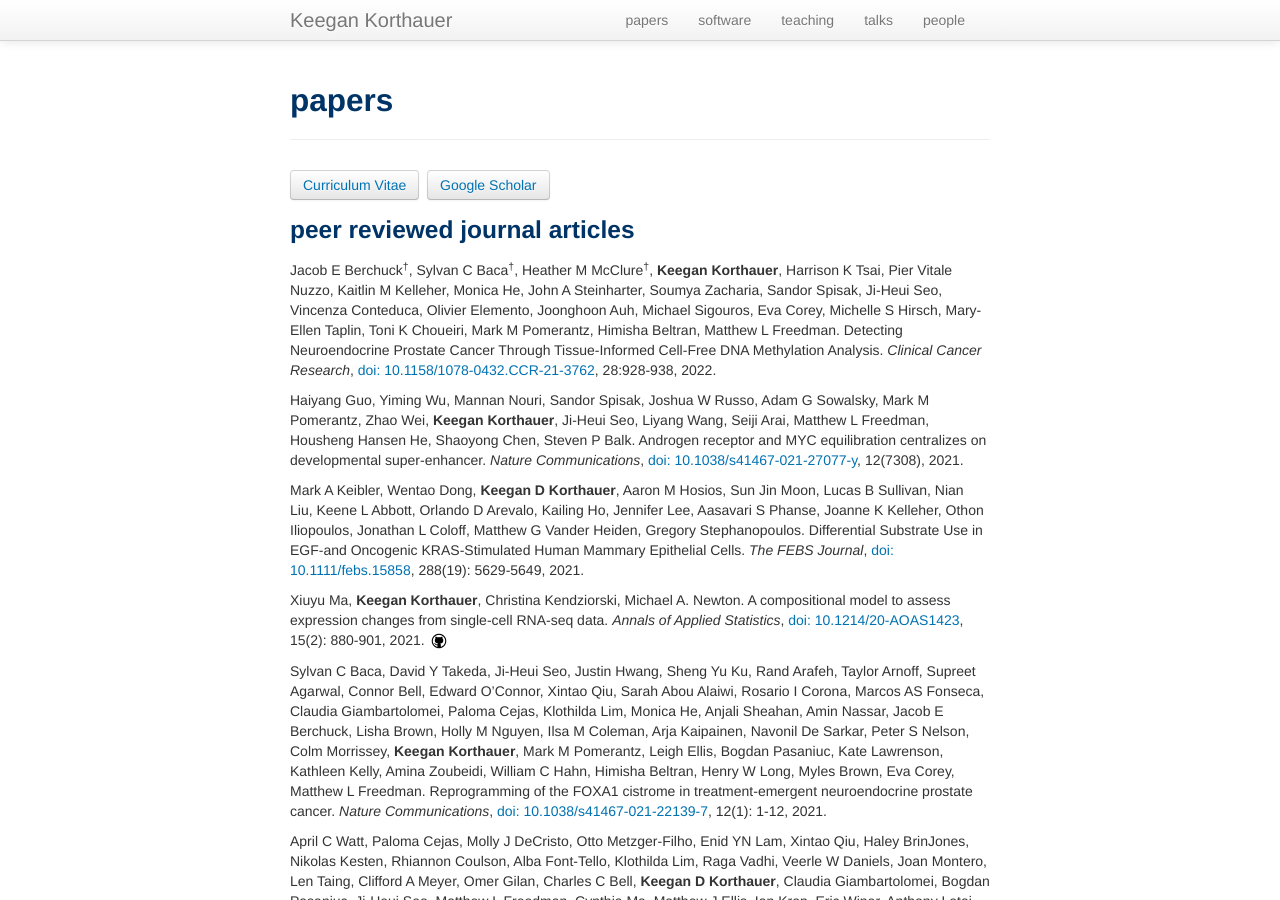
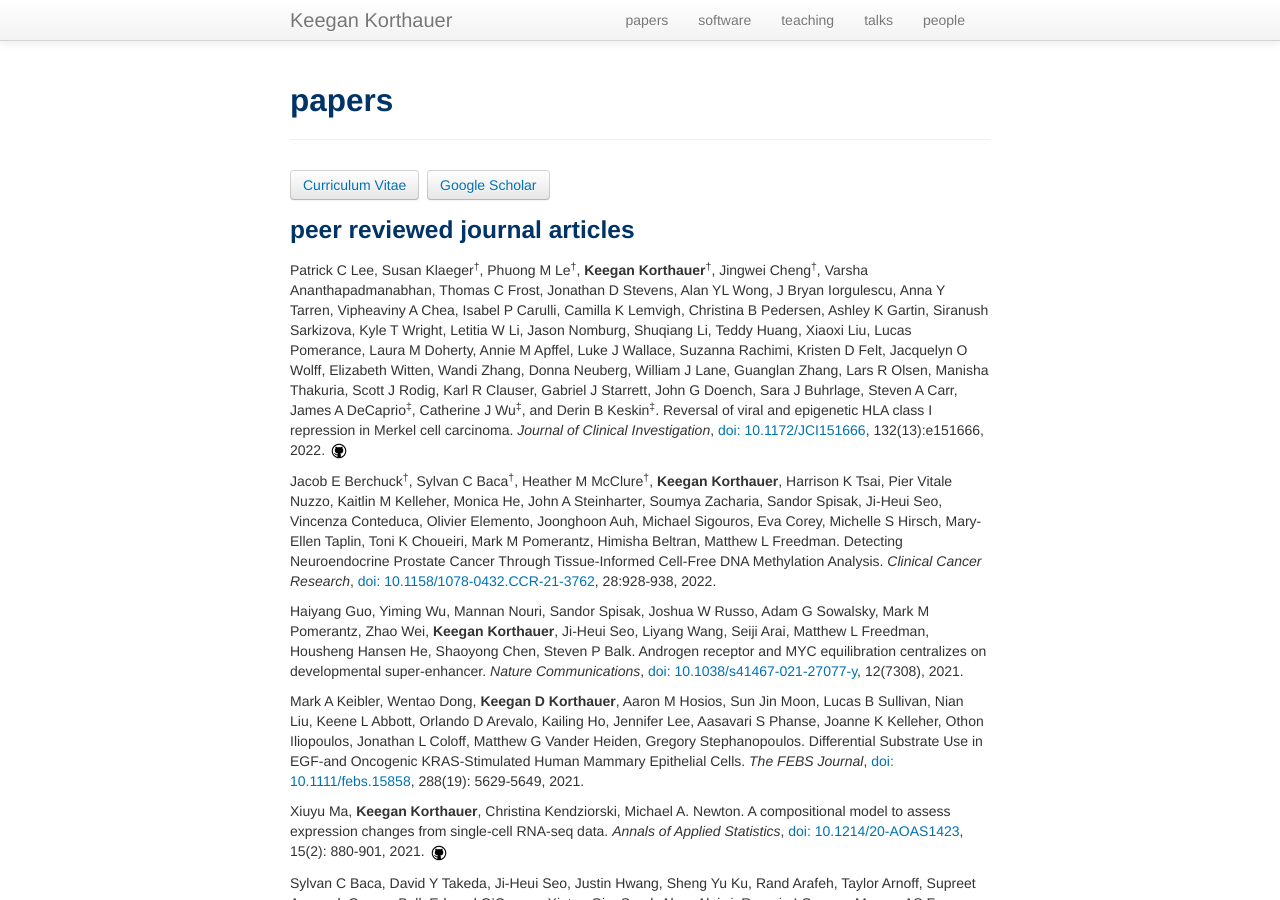
Before and after one commit to kdkorthauer/kdkorthauer.github.io, a Jekyll site: the page built from pages/papers.md, in a window 1280 px wide and 900 px high. Built offline with Jekyll 4.4.1, drawn with Linux system fonts in a browser that asks for light colours; comment, search, counter and statistics services are not loaded.

Commit message:
add MCC paper

```diff
--- a/pages/papers.md
+++ b/pages/papers.md
@@ -18,6 +18,9 @@ title: papers
 
 
 ### peer reviewed journal articles
+
+Patrick C Lee, Susan Klaeger<sup>&dagger;</sup>, Phuong M Le<sup>&dagger;</sup>, **Keegan Korthauer**<sup>&dagger;</sup>, Jingwei Cheng<sup>&dagger;</sup>, Varsha Ananthapadmanabhan, Thomas C Frost, Jonathan D Stevens, Alan YL Wong, J Bryan Iorgulescu, Anna Y Tarren, Vipheaviny A Chea, Isabel P Carulli, Camilla K Lemvigh, Christina B Pedersen, Ashley K Gartin, Siranush Sarkizova, Kyle T Wright, Letitia W Li, Jason Nomburg, Shuqiang Li, Teddy Huang, Xiaoxi Liu, Lucas Pomerance, Laura M Doherty, Annie M Apffel, Luke J Wallace, Suzanna Rachimi, Kristen D Felt, Jacquelyn O Wolff, Elizabeth Witten, Wandi Zhang, Donna Neuberg, William J Lane, Guanglan Zhang, Lars R Olsen, Manisha Thakuria, Scott J Rodig, Karl R Clauser, Gabriel J Starrett, John G Doench, Sara J Buhrlage, Steven A Carr, James A DeCaprio<sup>&Dagger;</sup>, Catherine J Wu<sup>&Dagger;</sup>, and Derin B Keskin<sup>&Dagger;</sup>. Reversal of viral and epigenetic HLA class I repression in Merkel cell carcinoma. *Journal of Clinical Investigation*, [doi: 10.1172/JCI151666](https://doi.org/10.1172/JCI151666), 132(13):e151666, 2022. <a href="https://github.com/kdkorthauer/MCC"><img src="../assets/img/github.png" title="Code to reproduce analyses in paper"></a> <span data-badge-popover="right" data-badge-type="2" data-doi="https://doi.org/10.1172/JCI151666" data-hide-no-mentions="true" class="altmetric-embed"></span>
+
 
 Jacob E Berchuck<sup>&dagger;</sup>, Sylvan C Baca<sup>&dagger;</sup>, Heather M McClure<sup>&dagger;</sup>, **Keegan Korthauer**, Harrison K Tsai, Pier Vitale Nuzzo, Kaitlin M Kelleher, Monica He, John A Steinharter, Soumya Zacharia, Sandor Spisak, Ji-Heui Seo, Vincenza Conteduca, Olivier Elemento, Joonghoon Auh, Michael Sigouros, Eva Corey, Michelle S Hirsch, Mary-Ellen Taplin, Toni K Choueiri, Mark M Pomerantz, Himisha Beltran, Matthew L Freedman. Detecting Neuroendocrine Prostate Cancer Through Tissue-Informed Cell-Free DNA Methylation Analysis. *Clinical Cancer Research*, [doi: 10.1158/1078-0432.CCR-21-3762](https://doi.org/10.1158/1078-0432.CCR-21-3762), 28:928-938, 2022. <span data-badge-popover="right" data-badge-type="2" data-doi="https://doi.org/10.1158/1078-0432.CCR-21-3762" data-hide-no-mentions="true" class="altmetric-embed"></span>
 
```
Also changed, not shown: 1 other file.
